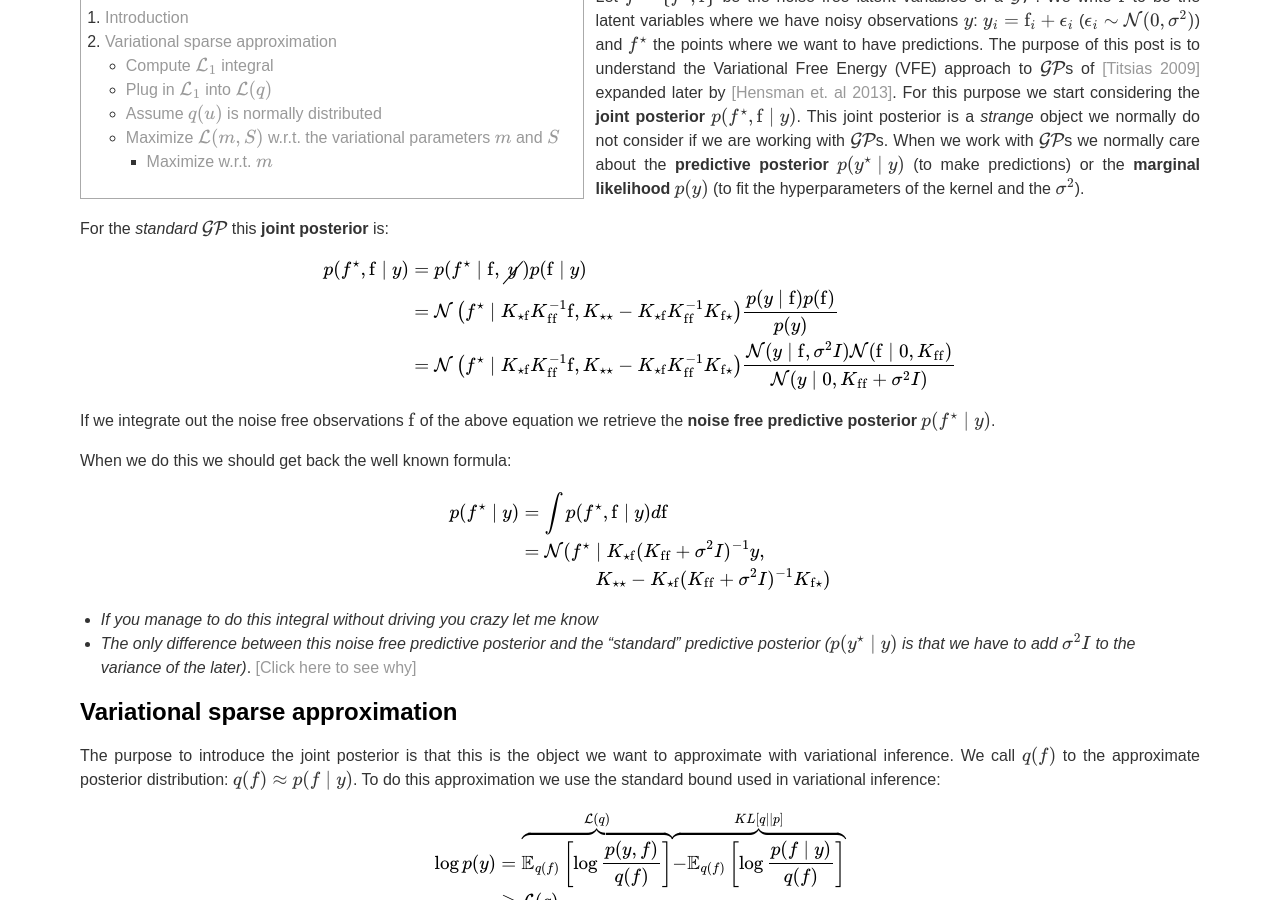
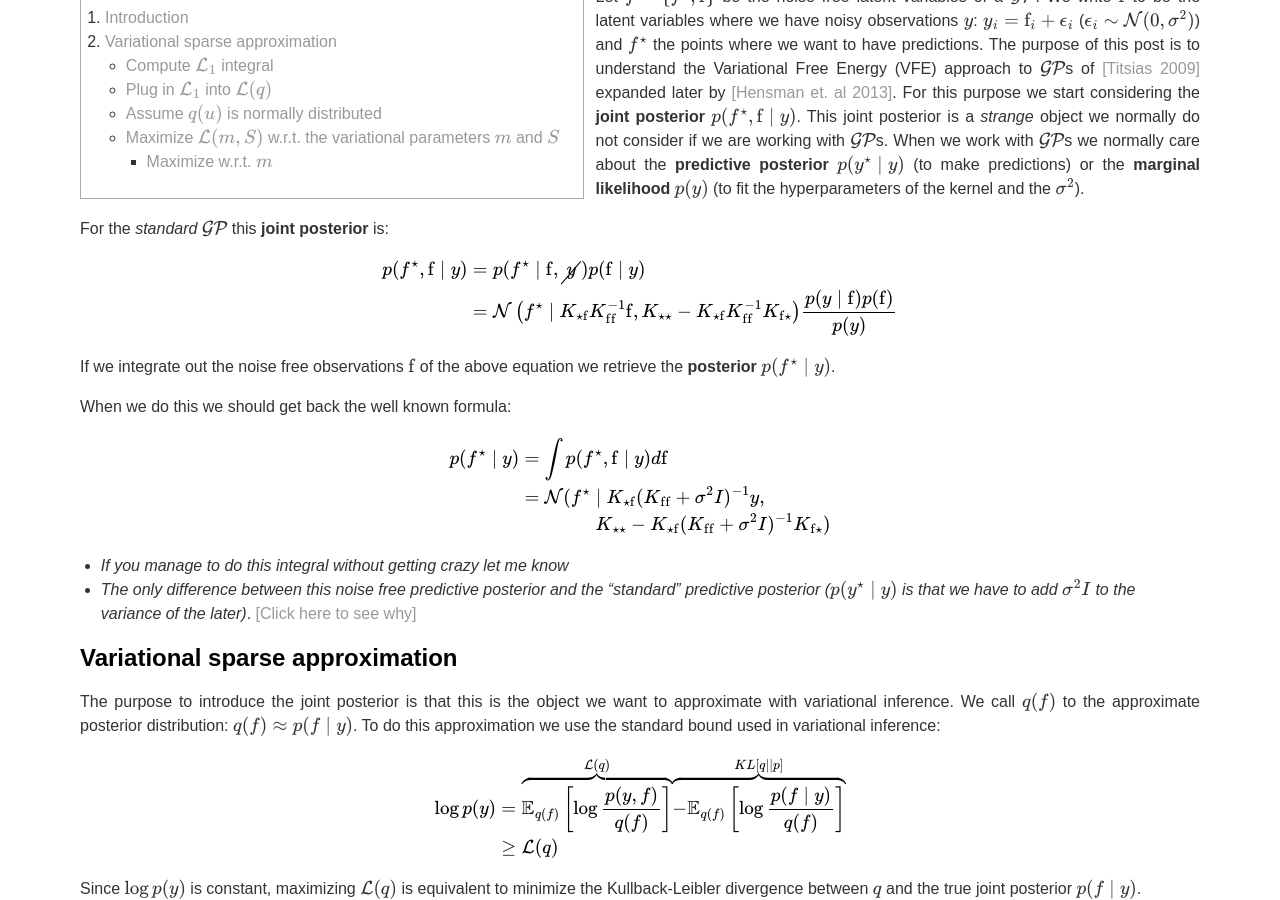
Before and after one commit to Haiiah/gonzmg88.github.io, a Jekyll site: the page built from _posts/2018-04-19-VariationalFreeEnergy.md, in a window 1280 px wide and 900 px high, scrolled down 264 px. Built offline with Jekyll 4.4.1, drawn with Linux system fonts in a browser that asks for light colours; nearby versions of some CDN libraries; formulas are drawn with MathJax 3.

```diff
--- a/_posts/2018-04-19-VariationalFreeEnergy.md
+++ b/_posts/2018-04-19-VariationalFreeEnergy.md
@@ -29,12 +29,11 @@ $$
 \begin{aligned}
 \require{cancel}
 p(f^\star,\mathrm{f} \mid y) &= p(f^\star \mid \mathrm{f},\cancel{y})p(\mathrm{f} \mid y) \\
- &= \mathcal{N}\left(f^\star \mid K_{\star \mathrm{f}}K_{\mathrm{f}\mathrm{f}}^{-1}\mathrm{f}, K_{\star\star} - K_{\star \mathrm{f}}K_{\mathrm{f}\mathrm{f}}^{-1}K_{\mathrm{f}\star}\right)\frac{p(y \mid \mathrm{f}) p(\mathrm{f})}{p(y)} \\
- &= \mathcal{N}\left(f^\star \mid K_{\star \mathrm{f}}K_{\mathrm{f}\mathrm{f}}^{-1}\mathrm{f}, K_{\star\star} - K_{\star \mathrm{f}}K_{\mathrm{f}\mathrm{f}}^{-1}K_{\mathrm{f}\star}\right)\frac{\mathcal{N}(y \mid \mathrm{f},\sigma^2 I) \mathcal{N}(\mathrm{f} \mid 0, K_{\mathrm{f}\mathrm{f}})}{\mathcal{N}(y \mid 0, K_{\mathrm{f}\mathrm{f}}+\sigma^2 I)}
+ &= \mathcal{N}\left(f^\star \mid K_{\star \mathrm{f}}K_{\mathrm{f}\mathrm{f}}^{-1}\mathrm{f}, K_{\star\star} - K_{\star \mathrm{f}}K_{\mathrm{f}\mathrm{f}}^{-1}K_{\mathrm{f}\star}\right)\frac{p(y \mid \mathrm{f}) p(\mathrm{f})}{p(y)}
 \end{aligned}
 $$
 
-If we integrate out the noise free observations $\mathrm{f}$ of the above equation we retrieve the **noise free predictive posterior $p(f^\star \mid y)$**.
+If we integrate out the noise free observations $\mathrm{f}$ of the above equation we retrieve the **posterior $p(f^\star \mid y)$**.
 
 When we do this we should get back the well known formula:
 
@@ -46,7 +45,7 @@ p(f^\star \mid y ) &= \int p(f^\star , \mathrm{f} \mid y) d\mathrm{f} \\
 \end{aligned}
 $$
 
-* _If you manage to do this integral without driving you crazy let me know_
+* _If you manage to do this integral without getting crazy let me know_
 * _The only difference between this noise free predictive posterior and the "standard" predictive posterior ($$p(y^\star \mid y) $$ is that we have to add $\sigma^2 I $ to the variance of the later)_. <a onclick="$('#predictive_posterior').slideToggle();">[Click here to see why]</a>
 
 <div id="predictive_posterior" class="input_hidden" markdown="1">
--- a/publications/index.html
+++ b/publications/index.html
@@ -210,6 +210,8 @@ title: Publications
 
 
 
+        [<a href="https://www.dropbox.com/s/pjl7uj0b88w7l03/cnn_probav_igarss.pdf?raw=1" target="_blank">Slides</a>]
+
 
   [<a onclick="showFollow(this,'.bibtex')">BibTeX</a>]
   <div class="bibtex">{% raw %} @inproceedings{mateo-garcia_convolutional_2018,
@@ -236,6 +238,8 @@ title: Publications
   <div class="blinks">
 
 
+
+        [<a href="https://www.dropbox.com/s/k6gsnm0vi5t6qjm/OKRR_IGARSS18.pdf?raw=1" target="_blank">Slides</a>]
 
 
   [<a onclick="showFollow(this,'.bibtex')">BibTeX</a>]
--- a/talks/index.html
+++ b/talks/index.html
@@ -6,8 +6,10 @@ title: Talks!
 	<h1>{{ page.title }}</h1>
   <div class="content">
 	<ul class="posts">
-	    <li><span>11 Nov 2017</span> » <a href="https://gonzmg88.github.io/Talk_OKRR/" title="OKRR" target="_blank">Optimized Kernel Ridge Regression for Big Data</a> <a href="https://gonzmg88.github.io/Talk_OKRR/index.slides.html" title="OKRR slides" target="_blank">[Slides]</a></li>
-      <li><span>27 Jul 2017</span> » <a href="https://www.dropbox.com/s/v5mf77lcbzeqq35/1640_cnn_MateoGarcia.pdf?raw=1" title="CNN IGARSS 17" target="_blank">Convolutional Neural Networks  for multispectral image cloud masking</a></li>
+			<li><span>25 Jul 2018</span> (IGARSS'18) » <a href="https://www.dropbox.com/s/k6gsnm0vi5t6qjm/OKRR_IGARSS18.pdf?raw=1" target="_blank">Optimizing Kernel Ridge Regression for Remote Sensing problems</a></li>
+			<li><span>24 Jul 2018</span> (IGARSS'18) » <a href="https://www.dropbox.com/s/pjl7uj0b88w7l03/cnn_probav_igarss.pdf?raw=1" target="_blank">Convolutional Neural Networks for Cloud Screening: Transfer learning from Landsat 8 to Proba-V</a></li>
+			<li><span>11 Nov 2017</span> » <a href="https://gonzmg88.github.io/Talk_OKRR/" title="OKRR" target="_blank">Optimized Kernel Ridge Regression for Big Data</a> <a href="https://gonzmg88.github.io/Talk_OKRR/index.slides.html" title="OKRR slides" target="_blank">[Slides]</a></li>
+      <li><span>27 Jul 2017</span> (IGARSS'17)» <a href="https://www.dropbox.com/s/v5mf77lcbzeqq35/1640_cnn_MateoGarcia.pdf?raw=1" title="CNN IGARSS 17" target="_blank">Convolutional Neural Networks  for multispectral image cloud masking</a></li>
       <li><span>5 Mar 2017</span> » <a href="https://github.com/gonzmg88/python_course_ipl" title="Python workshop" target="_blank">Python workshop</a> <a href="https://gonzmg88.github.io/python_course_ipl/index.slides.html" title="Python workshop" target="_blank">[Slides]</a></li>
       <li><span>10 Dec 2015</span> » <a href="https://rawgit.com/bichopaulinho/PaquetesConClase/master/presentacion.html" title="C+++ and R" target="_blank">Crash-course C++ interfaces for R</a></li>
 	</ul>
```
Also changed, not shown: other parts of _posts/2018-04-19-VariationalFreeEnergy.md (+1 -1 lines), 1 other file.
